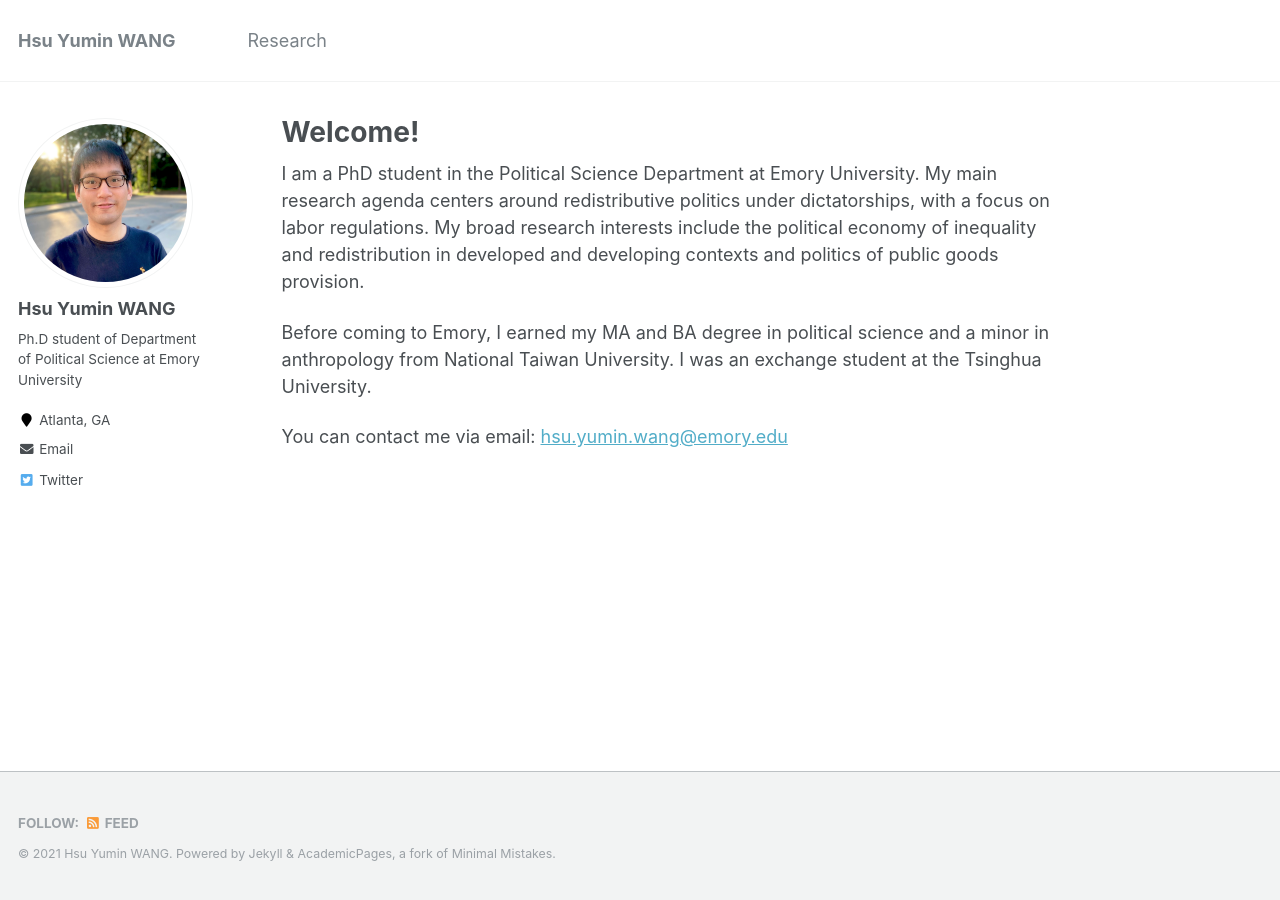
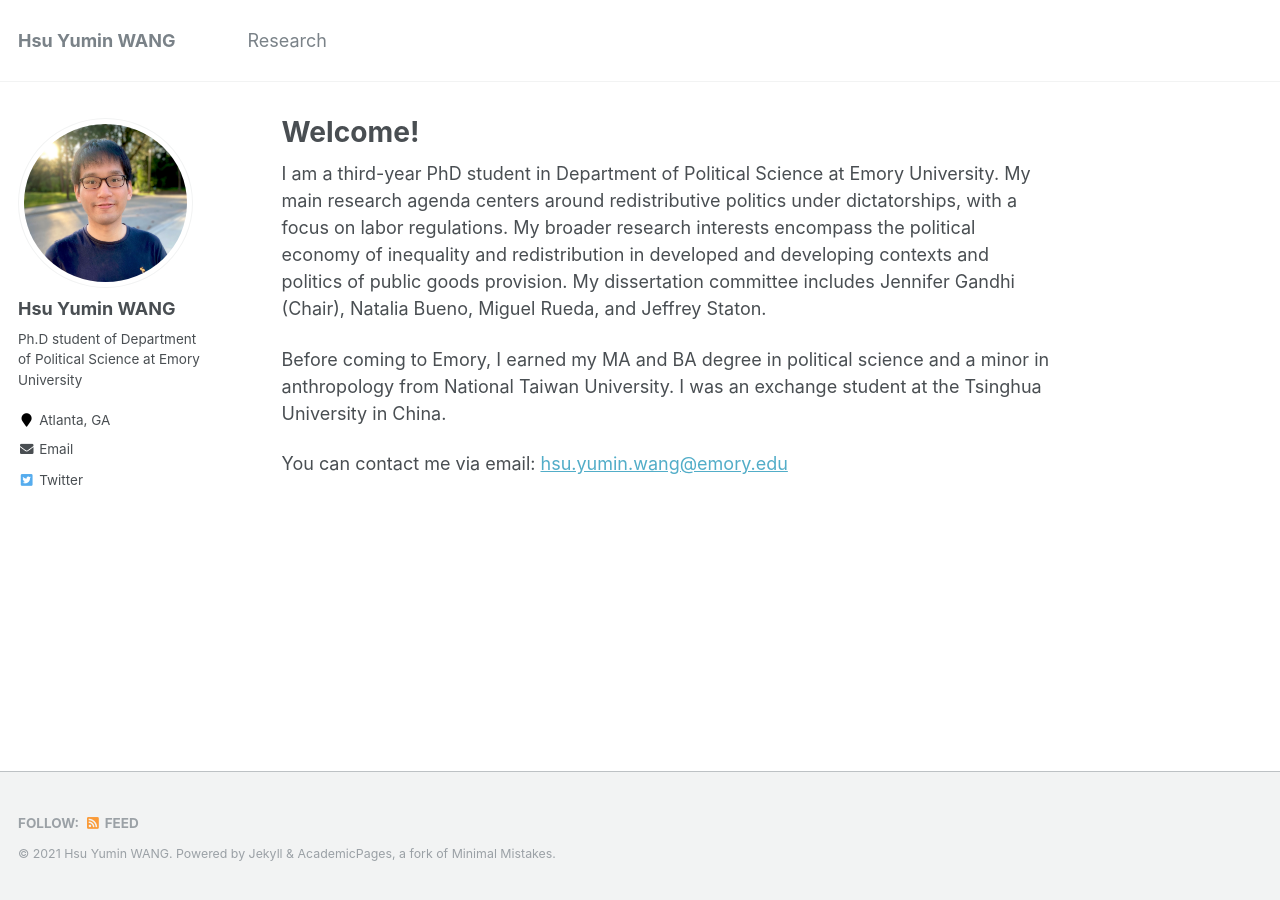
Before and after one commit to hsuyumin/hsuyumin.github.io, a Jekyll site: the page built from _pages/about.md, in a window 1280 px wide. Built offline with Jekyll 4.4.1, drawn with Linux system fonts in a browser that asks for light colours.

Commit message:
Update about.md

```diff
--- a/_pages/about.md
+++ b/_pages/about.md
@@ -8,8 +8,8 @@ redirect_from:
   - /about.html
 ---
 
-I am a PhD student in the Political Science Department at Emory University. My main research agenda centers around redistributive politics under dictatorships, with a focus on labor regulations. My broad research interests include the political economy of inequality and redistribution in developed and developing contexts and politics of public goods provision.
+I am a third-year PhD student in Department of Political Science at Emory University. My main research agenda centers around redistributive politics under dictatorships, with a focus on labor regulations. My broader research interests encompass the political economy of inequality and redistribution in developed and developing contexts and politics of public goods provision. My dissertation committee includes Jennifer Gandhi (Chair), Natalia Bueno, Miguel Rueda, and Jeffrey Staton.
 
-Before coming to Emory, I earned my MA and BA degree in political science and a minor in anthropology from National Taiwan University. I was an exchange student at the Tsinghua University.
+Before coming to Emory, I earned my MA and BA degree in political science and a minor in anthropology from National Taiwan University. I was an exchange student at the Tsinghua University in China.
 
 You can contact me via email: [hsu.yumin.wang@emory.edu](mailto:hsu.yumin.wang@emory.edu)
```
